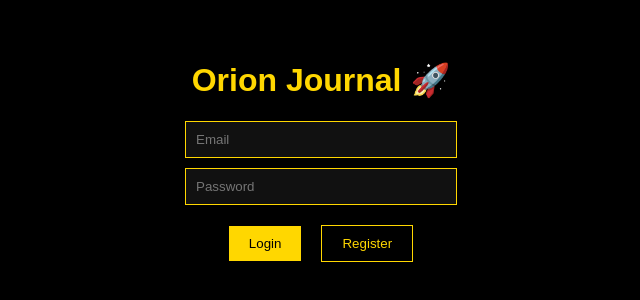
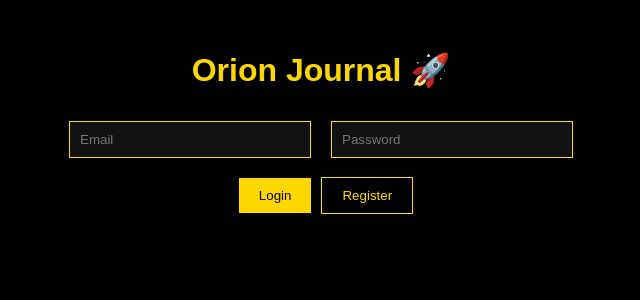
Before and after one commit to gonzalobiasin/orion-ui, a React (Create React App) app: page / in a window 1280 px wide. Shown: the top 300 px of the page, without its empty margins (319-959 px from the left). Built offline with nearby package versions, Linux system fonts and the light colour scheme.

Commit message:
dashboard pro

```diff
--- a/src/App.css
+++ b/src/App.css
@@ -1,12 +1,12 @@
 body {
   margin: 0;
+  background: #000;
   font-family: Arial;
-  background: #000;
 }
 
 .container {
   text-align: center;
-  padding: 40px;
+  padding: 30px;
 }
 
 .title {
@@ -19,18 +19,16 @@ body {
 }
 
 .input {
-  display: block;
-  margin: 10px auto;
+  margin: 10px;
   padding: 10px;
-  width: 250px;
+  width: 220px;
+  background: #111;
   border: 1px solid gold;
-  background: #111;
   color: white;
 }
 
 .btn {
   background: gold;
-  color: black;
   border: none;
   padding: 10px 20px;
   margin: 10px;
@@ -47,7 +45,6 @@ body {
   background: transparent;
   color: gold;
   padding: 10px 20px;
-  margin: 10px;
 }
 
 .card {
@@ -63,6 +60,27 @@ body {
   gap: 10px;
 }
 
+.dashboard {
+  display: flex;
+  justify-content: center;
+  gap: 20px;
+  margin: 20px;
+}
+
+.stat {
+  border: 1px solid gold;
+  padding: 15px;
+  width: 100px;
+}
+
+.win {
+  color: #00ff88;
+}
+
+.loss {
+  color: #ff4444;
+}
+
 .grid {
   display: flex;
   flex-wrap: wrap;
@@ -71,7 +89,7 @@ body {
 
 .trade-card {
   border: 1px solid gold;
+  margin: 10px;
   padding: 10px;
-  margin: 10px;
-  width: 150px;
+  width: 140px;
 }
--- a/src/App.js
+++ b/src/App.js
@@ -1,4 +1,4 @@
-import { useState } from "react";
+import { useState, useEffect } from "react";
 import "./App.css";
 
 const API = "https://orion-backend-8nbf.onrender.com";
@@ -13,8 +13,8 @@ function App() {
   const [tipo, setTipo] = useState("LONG");
   const [resultado, setResultado] = useState("WIN");
 
+  // ---------------- AUTH ----------------
   const login = async () => {
-    try {
     const res = await fetch(API + "/login", {
       method: "POST",
       headers: { "Content-Type": "application/json" },
@@ -27,10 +27,7 @@ function App() {
       setUserId(data.user_id);
       loadTrades(data.user_id);
     } else {
-        alert("Error en login");
-      }
-    } catch {
-      alert("Error conexión backend");
+      alert("Error login");
     }
   };
 
@@ -43,6 +40,7 @@ function App() {
     alert("Usuario creado");
   };
 
+  // ---------------- TRADES ----------------
   const loadTrades = async (uid) => {
     const res = await fetch(API + "/trades/" + uid);
     const data = await res.json();
@@ -65,25 +63,20 @@ function App() {
     setActivo("");
   };
 
+  // ---------------- STATS ----------------
+  const total = trades.length;
+  const wins = trades.filter(t => t.resultado === "WIN").length;
+  const losses = trades.filter(t => t.resultado === "LOSS").length;
+  const winrate = total ? ((wins / total) * 100).toFixed(1) : 0;
+
+  // ---------------- LOGIN UI ----------------
   if (!userId) {
     return (
       <div className="container">
         <h1 className="title">Orion Journal 🚀</h1>
 
-        <input
-          className="input"
-          placeholder="Email"
-          value={email}
-          onChange={(e) => setEmail(e.target.value)}
-        />
-
-        <input
-          className="input"
-          type="password"
-          placeholder="Password"
-          value={password}
-          onChange={(e) => setPassword(e.target.value)}
-        />
+        <input className="input" placeholder="Email" onChange={(e) => setEmail(e.target.value)} />
+        <input className="input" type="password" placeholder="Password" onChange={(e) => setPassword(e.target.value)} />
 
         <div className="btn-group">
           <button className="btn" onClick={login}>Login</button>
@@ -93,19 +86,36 @@ function App() {
     );
   }
 
+  // ---------------- APP UI ----------------
   return (
     <div className="container">
       <h1 className="title">Orion Journal 🚀</h1>
 
+      {/* DASHBOARD */}
+      <div className="dashboard">
+        <div className="stat">
+          <h3>{total}</h3>
+          <p>Total</p>
+        </div>
+        <div className="stat win">
+          <h3>{wins}</h3>
+          <p>Wins</p>
+        </div>
+        <div className="stat loss">
+          <h3>{losses}</h3>
+          <p>Losses</p>
+        </div>
+        <div className="stat">
+          <h3>{winrate}%</h3>
+          <p>Winrate</p>
+        </div>
+      </div>
+
+      {/* NUEVO TRADE */}
       <div className="card">
         <h2>Nuevo Trade</h2>
 
-        <input
-          className="input"
-          placeholder="Activo"
-          value={activo}
-          onChange={(e) => setActivo(e.target.value)}
-        />
+        <input className="input" placeholder="Activo" value={activo} onChange={(e) => setActivo(e.target.value)} />
 
         <div className="row">
           <select className="input" onChange={(e) => setTipo(e.target.value)}>
@@ -122,13 +132,15 @@ function App() {
         <button className="btn" onClick={createTrade}>Guardar</button>
       </div>
 
+      {/* HISTORIAL */}
       <h2 className="subtitle">Historial</h2>
 
       <div className="grid">
         {trades.map((t) => (
-          <div key={t.id} className="trade-card">
+          <div key={t.id} className={`trade-card ${t.resultado === "WIN" ? "win" : "loss"}`}>
             <strong>{t.activo}</strong>
-            <p>{t.tipo} - {t.resultado}</p>
+            <p>{t.tipo}</p>
+            <span>{t.resultado}</span>
           </div>
         ))}
       </div>
```
Lines whose indentation alone changed are shown as unchanged.
